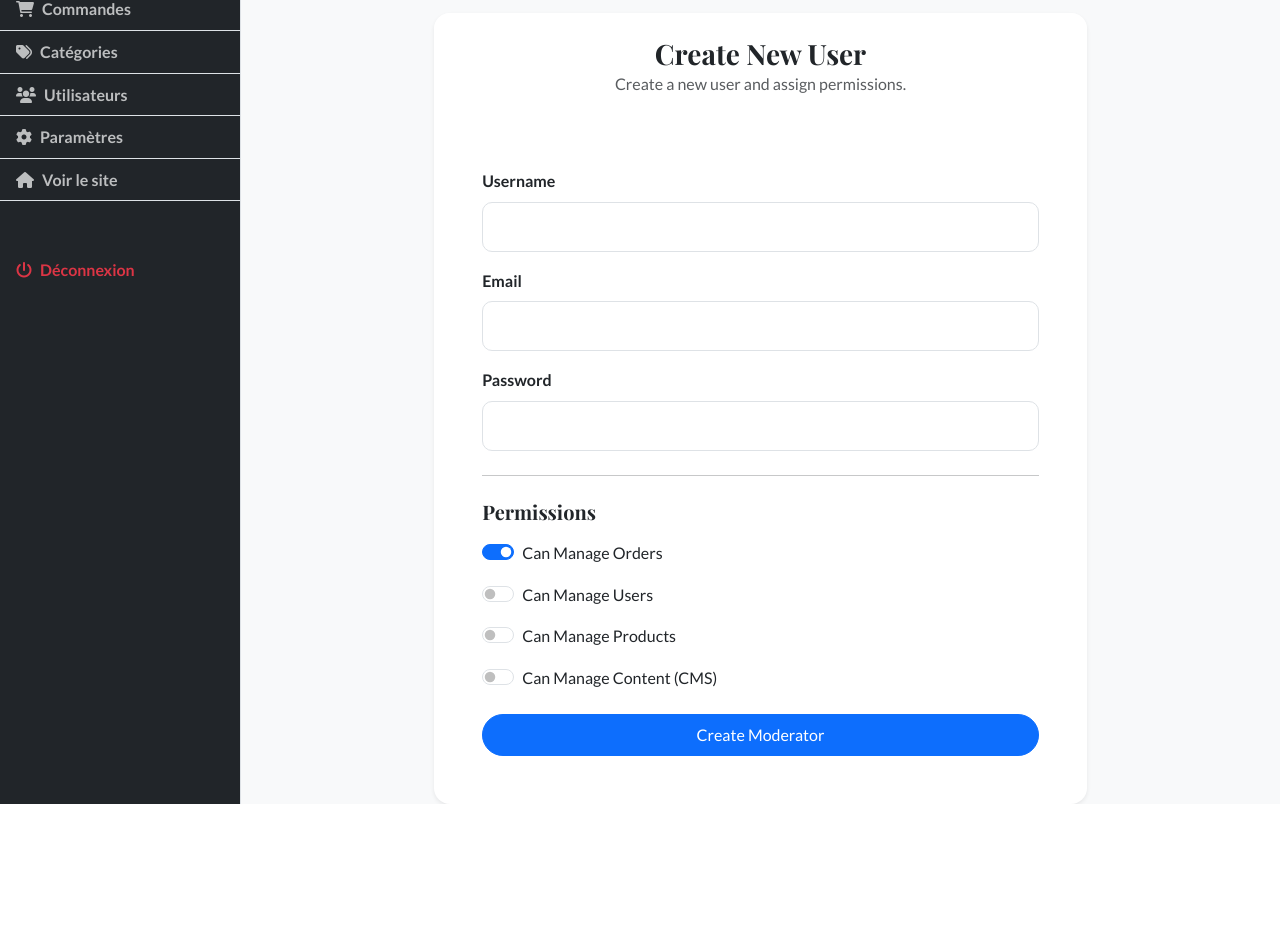
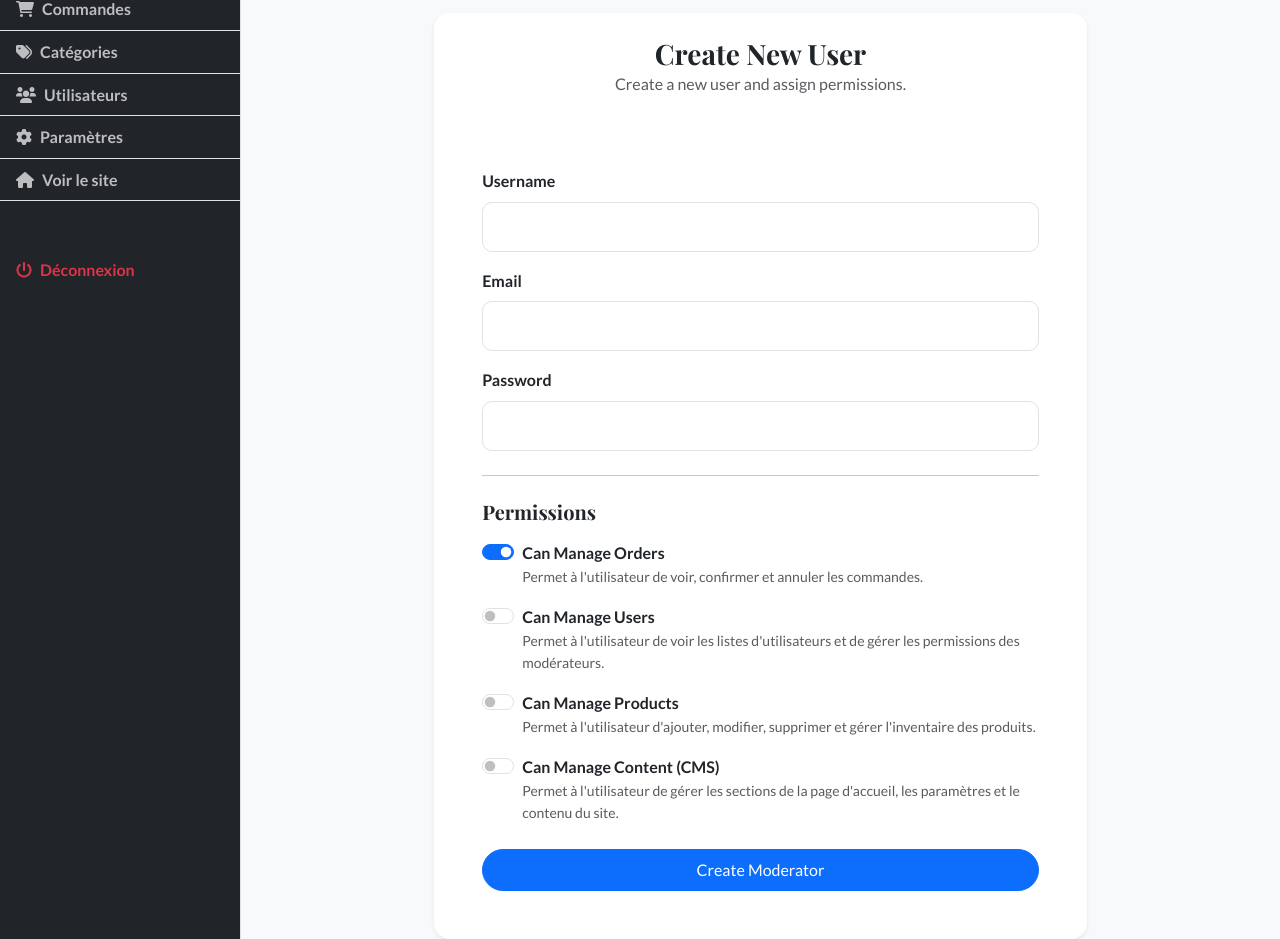
Before and after one commit to Ahmed-Achtatar/LuxFakya, a Flask app: page /admin/users/add in a window 1280 px wide. Shown: the part 196-1135 px from the top of the page. Before the commit the page ends 1000 px from the top, so only its background shows below. Run offline with Flask 3, Linux system fonts and the light colour scheme; a user stored in the database is signed in; tables that the repository leaves empty hold one stand-in row (values such as "Sample post"); some libraries are stand-ins or nearby versions.

Commit message:
Enhance Admin Dashboard UI and Permissions Management
- Fixed invisible tabs in Admin Settings by overriding CSS for `.nav-tabs .nav-link`.
- Hid moderator permissions section for Admin users in `user_detail.html` as they have all permissions by default.
- Added localized descriptive text to permission toggles in `user_detail.html` and `add_moderator.html` using keys in `translations.py`.
- Added a 'My Account' link to the Admin Navbar in `base.html` pointing to `auth.profile`.
- Updated `translations.py` with new keys for permission descriptions in FR, AR, and EN.

Co-authored-by: Ahmed-Achtatar <79713273+Ahmed-Achtatar@users.noreply.github.com>

```diff
--- a/static/css/style.css
+++ b/static/css/style.css
@@ -755,3 +755,15 @@ footer .social-icon {
 .cart-btn {
     background-color: var(--primary-gold);
 }
+
+
+/* Fix for admin tabs invisibility */
+.nav-tabs .nav-link {
+    color: var(--text-color) !important;
+}
+
+.nav-tabs .nav-link.active {
+    color: var(--primary-gold) !important;
+    font-weight: bold;
+    border-color: #dee2e6 #dee2e6 #fff;
+}
--- a/templates/admin/add_moderator.html
+++ b/templates/admin/add_moderator.html
@@ -42,19 +42,23 @@
 
                     <div class="form-check form-switch mb-3">
                         <input class="form-check-input" type="checkbox" id="can_manage_orders" name="can_manage_orders" checked>
-                        <label class="form-check-label" for="can_manage_orders">Can Manage Orders</label>
+                        <label class="form-check-label fw-bold" for="can_manage_orders">Can Manage Orders</label>
+                        <small class="text-muted d-block">{{ translations[current_lang]['desc_manage_orders'] }}</small>
                     </div>
                     <div class="form-check form-switch mb-3">
                         <input class="form-check-input" type="checkbox" id="can_manage_users" name="can_manage_users">
-                        <label class="form-check-label" for="can_manage_users">Can Manage Users</label>
+                        <label class="form-check-label fw-bold" for="can_manage_users">Can Manage Users</label>
+                        <small class="text-muted d-block">{{ translations[current_lang]['desc_manage_users'] }}</small>
                     </div>
                     <div class="form-check form-switch mb-3">
                         <input class="form-check-input" type="checkbox" id="can_manage_products" name="can_manage_products">
-                        <label class="form-check-label" for="can_manage_products">Can Manage Products</label>
+                        <label class="form-check-label fw-bold" for="can_manage_products">Can Manage Products</label>
+                        <small class="text-muted d-block">{{ translations[current_lang]['desc_manage_products'] }}</small>
                     </div>
                     <div class="form-check form-switch mb-3">
                         <input class="form-check-input" type="checkbox" id="can_manage_content" name="can_manage_content">
-                        <label class="form-check-label" for="can_manage_content">Can Manage Content (CMS)</label>
+                        <label class="form-check-label fw-bold" for="can_manage_content">Can Manage Content (CMS)</label>
+                        <small class="text-muted d-block">{{ translations[current_lang]['desc_manage_content'] }}</small>
                     </div>
 
                     <div class="d-grid gap-2 mt-4">
--- a/templates/admin/base.html
+++ b/templates/admin/base.html
@@ -101,7 +101,9 @@
                                 <i class="fas fa-user-circle me-2"></i>{{ current_user.username }}
                             </a>
                             <ul class="dropdown-menu dropdown-menu-end shadow border-0" aria-labelledby="navbarDropdown">
+                                <li><a class="dropdown-item" href="{{ url_for('auth.profile') }}">{{ translations[current_lang]['my_account'] }}</a></li>
                                 <li><a class="dropdown-item" href="{{ url_for('main.index') }}">{{ translations[current_lang]['view_site'] }}</a></li>
+                                <li><hr class="dropdown-divider"></li>
                                 <li><a class="dropdown-item" href="{{ url_for('auth.logout') }}">{{ translations[current_lang]['logout'] }}</a></li>
                             </ul>
                         </li>
--- a/translations.py
+++ b/translations.py
@@ -227,6 +227,11 @@ translations = {
         'optional_label': '(Optionnel)',
         'promo_free_shipping': 'Livraison Gratuite Débloquée !',
         'promo_add_more': 'Ajoutez {amount} MAD pour la livraison gratuite !',
+
+        'desc_manage_orders': "Permet à l'utilisateur de voir, confirmer et annuler les commandes.",
+        'desc_manage_users': "Permet à l'utilisateur de voir les listes d'utilisateurs et de gérer les permissions des modérateurs.",
+        'desc_manage_products': "Permet à l'utilisateur d'ajouter, modifier, supprimer et gérer l'inventaire des produits.",
+        'desc_manage_content': "Permet à l'utilisateur de gérer les sections de la page d'accueil, les paramètres et le contenu du site.",
     },
     'ar': {
         # Nav
@@ -456,6 +461,11 @@ translations = {
         'optional_label': '(اختياري)',
         'promo_free_shipping': 'تم فتح الشحن المجاني!',
         'promo_add_more': 'أضف {amount} درهم للحصول على شحن مجاني!',
+
+        'desc_manage_orders': "يسمح للمستخدم بعرض الطلبات وتأكيدها وإلغائها.",
+        'desc_manage_users': "يسمح للمستخدم بعرض قوائم المستخدمين وإدارة أذونات المشرفين.",
+        'desc_manage_products': "يسمح للمستخدم بإضافة المنتجات وتعديلها وحذفها وإدارة المخزون.",
+        'desc_manage_content': "يسمح للمستخدم بإدارة أقسام الصفحة الرئيسية والإعدادات ومحتوى الموقع.",
     },
     'en': {
         # Nav
@@ -685,5 +695,10 @@ translations = {
         'optional_label': '(Optional)',
         'promo_free_shipping': 'Free Shipping Unlocked!',
         'promo_add_more': 'Add {amount} MAD more for Free Shipping!',
+
+        'desc_manage_orders': "Allows the user to view, confirm, and cancel orders.",
+        'desc_manage_users': "Allows the user to view user lists and manage moderator permissions.",
+        'desc_manage_products': "Allows the user to add, edit, delete, and manage product inventory.",
+        'desc_manage_content': "Allows the user to manage homepage sections, settings, and site content.",
     }
 }
```
Also changed, not shown: templates/admin/user_detail.html (+10 -4 lines).
